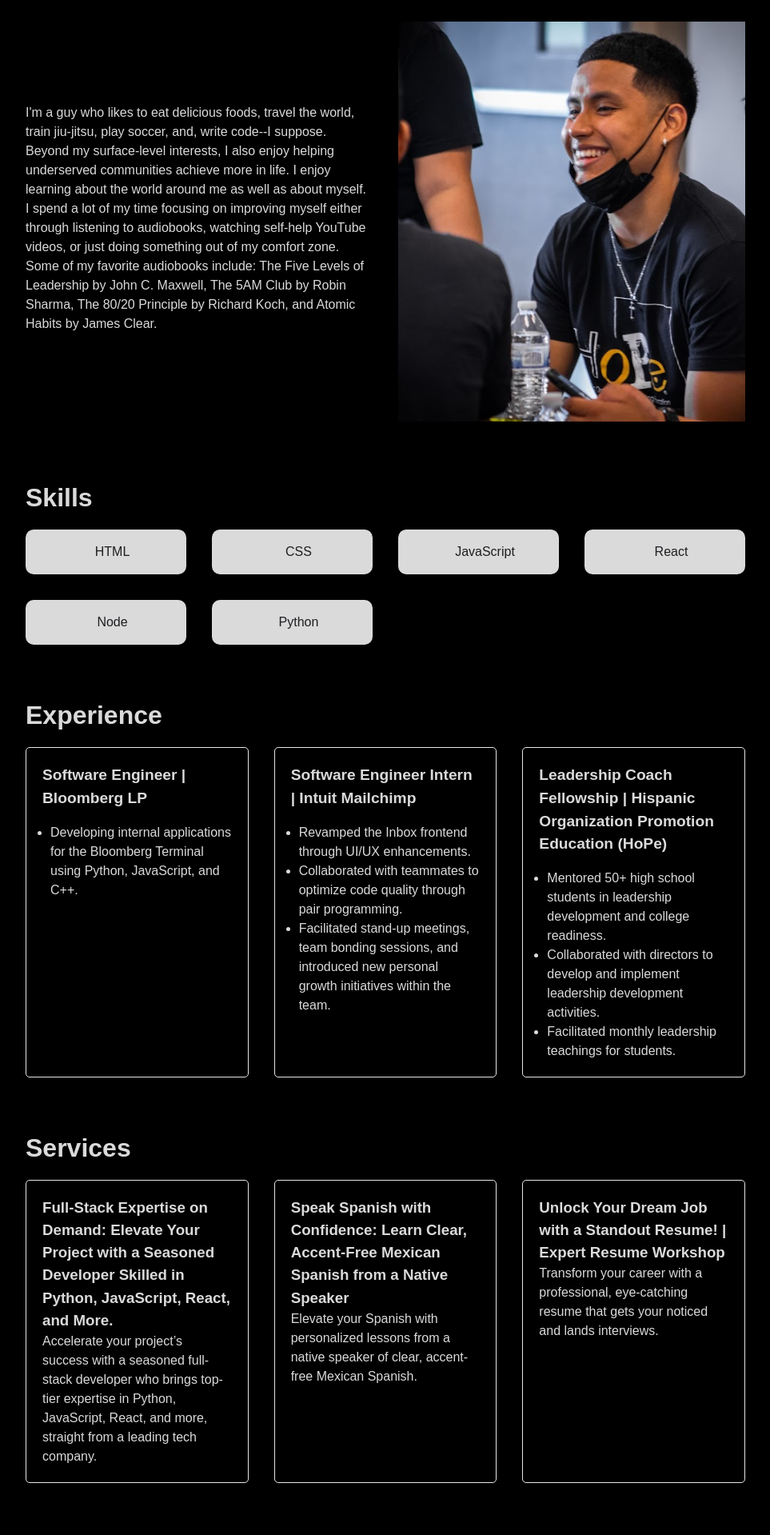
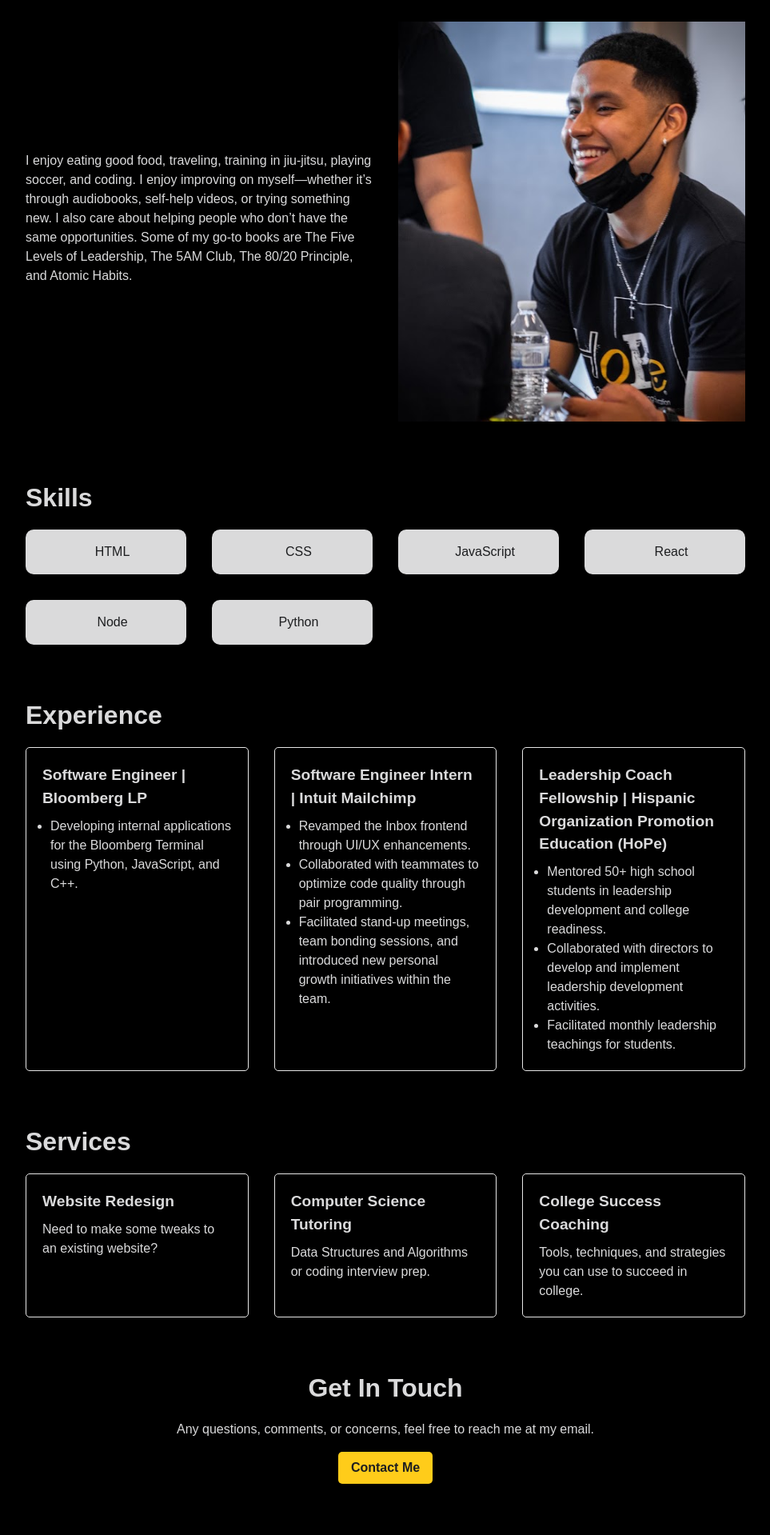
Before and after one commit to ivantlaseca/ivantlaseca.github.io, a Next.js app: page / in a window 1280 px wide. Shown: the part 861-2780 px from the top of the page at 80% size, without its empty margins (158-1121 px from the left). Built offline with nearby package versions, Linux system fonts and the light colour scheme.

Commit message:
Fix services

```diff
--- a/src/app/components/About.jsx
+++ b/src/app/components/About.jsx
@@ -9,11 +9,8 @@ const About = () => {
       <div className="flex-about">
         <div className="about-text">
           <p>
-            I'm a guy who likes to eat delicious foods, travel the world, train jiu-jitsu, play soccer, and, write code--I suppose.
-            Beyond my surface-level interests, I also enjoy helping underserved communities achieve more in life. I enjoy learning
-            about the world around me as well as about myself. I spend a lot of my time focusing on improving myself either through listening to audiobooks,
-            watching self-help YouTube videos, or just doing something out of my comfort zone. Some of my favorite audiobooks include: The Five Levels of Leadership by John C. Maxwell,
-            The 5AM Club by Robin Sharma, The 80/20 Principle by Richard Koch, and Atomic Habits by James Clear.
+            I enjoy eating good food, traveling, training in jiu-jitsu, playing soccer, and coding. I enjoy improving on myself—whether it’s through audiobooks, self-help videos, or trying something new.
+            I also care about helping people who don’t have the same opportunities. Some of my go-to books are The Five Levels of Leadership, The 5AM Club, The 80/20 Principle, and Atomic Habits.
           </p>
         </div>
         <div className="about-img">
--- a/src/app/components/Services.jsx
+++ b/src/app/components/Services.jsx
@@ -9,8 +9,8 @@ const Services = () => {
             <div className="services-grid">
                 {serviceData && serviceData.map((service) => (
                     <a className="service-card" key={service.id} href="mailto: ivantlasecaes@gmail.com">
-                        <h3>{service.title}</h3>
-                        <p>{service.description}</p>
+                        <h3 className="service-title">{service.title}</h3>
+                        <p className="serivce-description">{service.description}</p>
                     </a>
                 ))
                 }
--- a/src/app/components/data.jsx
+++ b/src/app/components/data.jsx
@@ -34,20 +34,19 @@ export const experienceData = [
 export const serviceData = [
     {
         id: 1,
-        title: "Full-Stack Expertise on Demand: Elevate Your Project with a Seasoned Developer Skilled in Python, JavaScript, React, and More.",
+        title: "Website Redesign",
         description:
-            "Accelerate your project’s success with a seasoned full-stack developer who brings top-tier expertise in Python, JavaScript, React, and more, straight from a leading tech company.",
+            "Need to make some tweaks to an existing website?",
     },
     {
         id: 2,
-        title: "Speak Spanish with Confidence: Learn Clear, Accent-Free Mexican Spanish from a Native Speaker ",
+        title: "Computer Science Tutoring",
         description:
-            "Elevate your Spanish with personalized lessons from a native speaker of clear, accent-free Mexican Spanish.",
+            "Data Structures and Algorithms or coding interview prep.",
     },
     {
         id: 3,
-        title: "Unlock Your Dream Job with a Standout Resume! | Expert Resume Workshop",
-        description:
-            "Transform your career with a professional, eye-catching resume that gets your noticed and lands interviews.",
-    },
+        title: "College Success Coaching",
+        description: "Tools, techniques, and strategies you can use to succeed in college."
+    }
 ]
--- a/src/app/globals.css
+++ b/src/app/globals.css
@@ -290,7 +290,7 @@ hr {
 .experience-title {
   font-size: 1.2rem;
   font-weight: 600;
-  margin-bottom: 1rem;
+  margin-bottom: .5rem;
 }
 
 .experience-container h2 {
@@ -339,6 +339,12 @@ hr {
   font-size: 2rem;
   font-weight: 600;
   margin-bottom: 1rem;
+}
+
+.service-title {
+  font-size: 1.2rem;
+  font-weight: 600;
+  margin-bottom: .5rem;
 }
 
 .services-grid {
```
